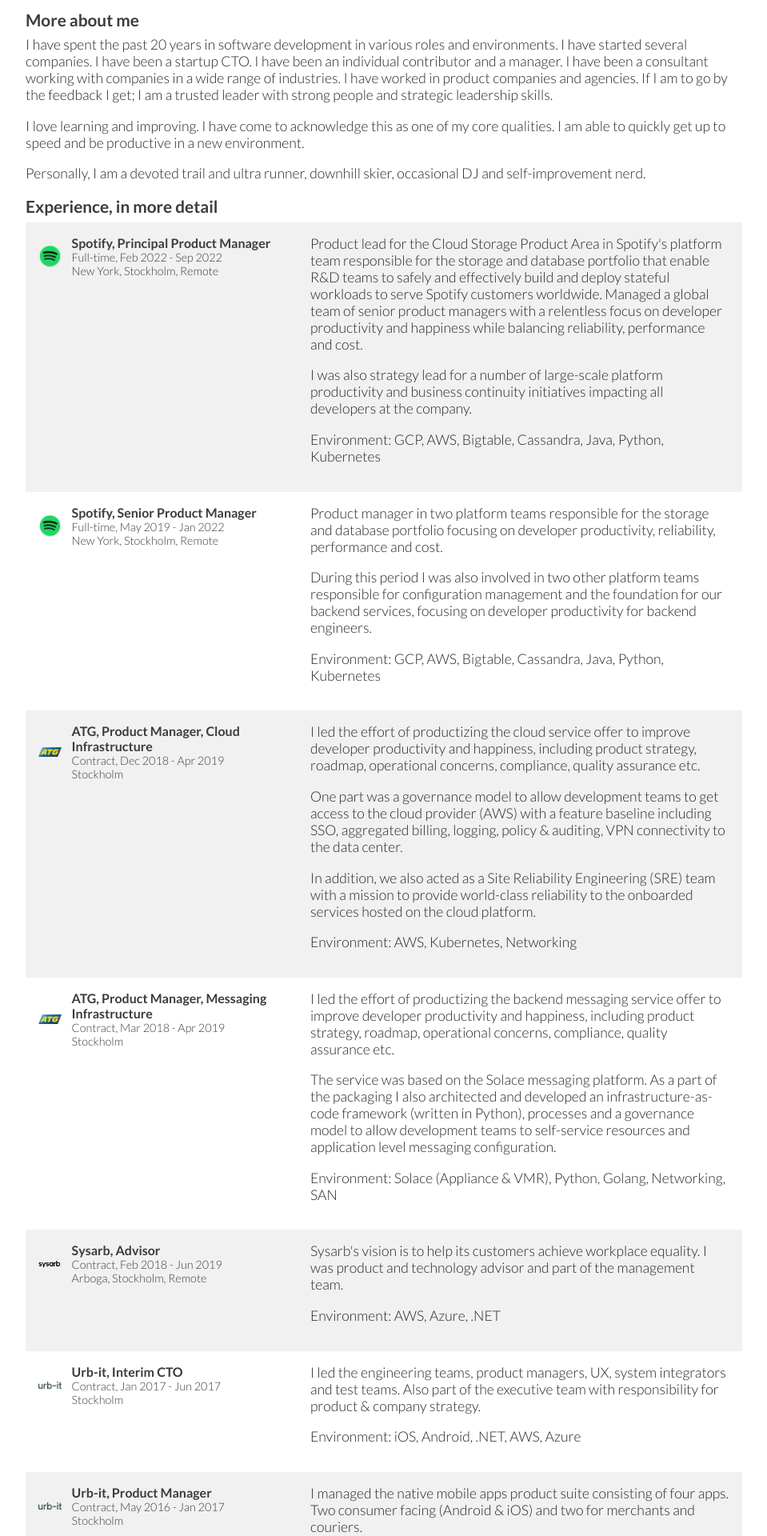
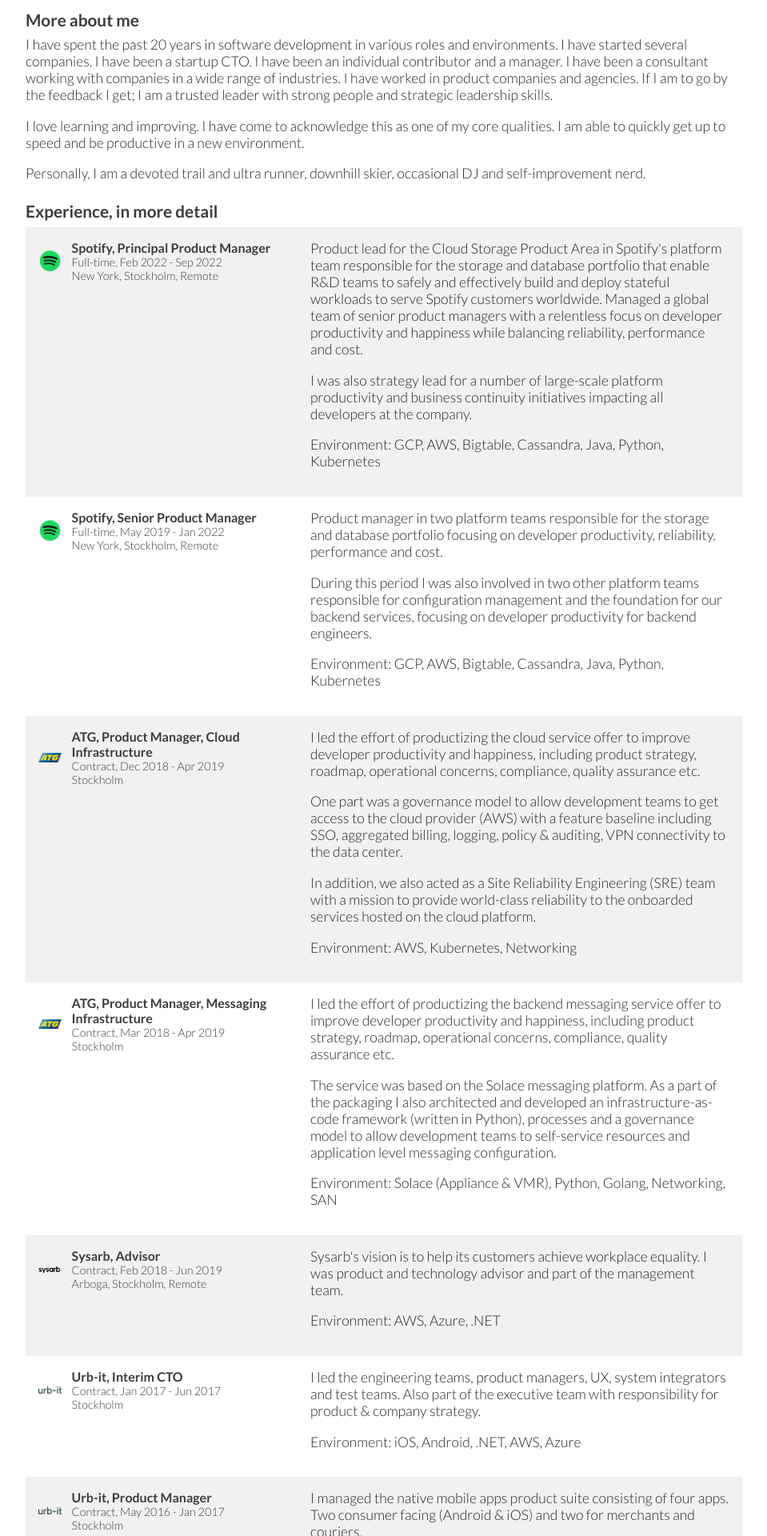
Before and after one commit to simonnordberg/simonnordberg.github.io, a Jekyll site: the page built from resume.md, in a window 1280 px wide. Shown: the part 995-2915 px from the top of the page at 80% size, without its empty margins (160-1119 px from the left). Built offline with Jekyll 4.4.1, drawn with Linux system fonts in a browser that asks for light colours; our own code applies the rules of GitHub Pages for plain Markdown files.

Commit message:
Add some spacing

```diff
--- a/assets/css/style.scss
+++ b/assets/css/style.scss
@@ -310,13 +310,17 @@ body.resume {
     max-width: 100%;
   }
 
-  .about {
+  .about-details {
     page-break-before: always;
   }
 
   .grid-container {
     page-break-inside: avoid;
   }
+}
+
+.details {
+  margin-top: 1.5rem;
 }
 
 .grid-container {
--- a/resume.md
+++ b/resume.md
@@ -257,7 +257,7 @@ class: resume
 
 <hr/>
 
-<div class="about">
+<div class="details about-details">
   <h2>More about me</h2>
   <p>
     I have spent the past 20 years in software development in various roles and environments. I have started several
@@ -274,7 +274,7 @@ class: resume
   </p>
 </div>
 
-<div class="experience-details">
+<div class="details experience-details">
   <h2>Experience, in more detail</h2>
 
   <div class="grid-container">
@@ -626,7 +626,7 @@ class: resume
   </div>
 </div>
 
-<div class="entrepreneurship-details">
+<div class="details entrepreneurship-details">
   <h2>Entrepreneurship, in more detail</h2>
 
   <div class="grid-container">
```
